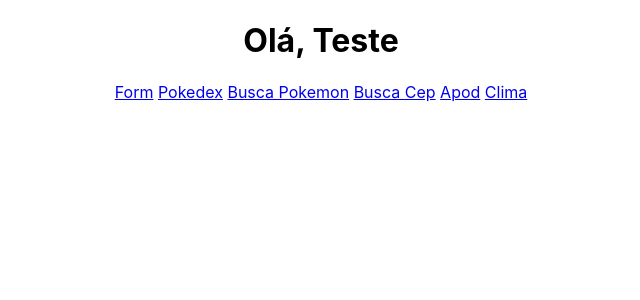
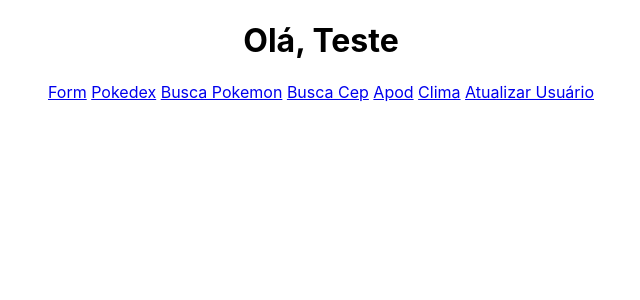
Before and after one commit to LuthGom/mod5-t14, a React (Vite) app: page / in a window 1280 px wide. Shown: the top 300 px of the page, without its empty margins (319-959 px from the left). Built offline with nearby package versions, Linux system fonts and the light colour scheme.

Commit message:
App.jsx: criando rota para o componente AtualizarUsuario.jsx

```diff
--- a/src/App.jsx
+++ b/src/App.jsx
@@ -10,6 +10,7 @@ import BuscaPokemon from "./pages/BuscaPokemon/BuscaPokemon";
 import BuscaCep from "./pages/BuscaCep/BuscaCep";
 import Apod from "./pages/Apod/Apod";
 import ClimaTempo from "./pages/ClimaTempo/ClimaTempo";
+import AtualizarUsuario from "./pages/AtualizarUsuario/AtualizarUsuario";
 function App() {
   // aqui, estamos desestruturando o dado que queremos do contexto. A sintaxe significa: o dado que queremos sendo instanciado/desestruturado (nesse caso o state auth) = ao hook useContext que recebe no ()  contexto que queremos utilizar.
   const { auth } = useContext(UserContext);
@@ -24,7 +25,8 @@ function App() {
         <Link to="/form">Form</Link> <Link to="/pokedex">Pokedex</Link>{" "}
         <Link to="/buscaPokemon">Busca Pokemon</Link>{" "}
         <Link to="/buscaCep">Busca Cep</Link> <Link to="/apod">Apod</Link>{" "}
-        <Link to="/clima">Clima</Link>
+        <Link to="/clima">Clima</Link>{" "}
+        <Link to="/atualizar">Atualizar Usuário</Link>
         {/* componente que engloba todos as rotas devidamente declaradas. */}
         <Routes>
           {/*  componente usado para declarar rotas seguindo a sintaxe. */}
@@ -34,6 +36,7 @@ function App() {
           <Route path="/buscaCep" element={<BuscaCep />} />
           <Route path="/apod" element={<Apod />} />
           <Route path="/clima" element={<ClimaTempo />} />
+          <Route path="/atualizar" element={<AtualizarUsuario />} />
           {/* <Route path="/teste" element={<Button />} /> */}
         </Routes>
       </BrowserRouter>
```
